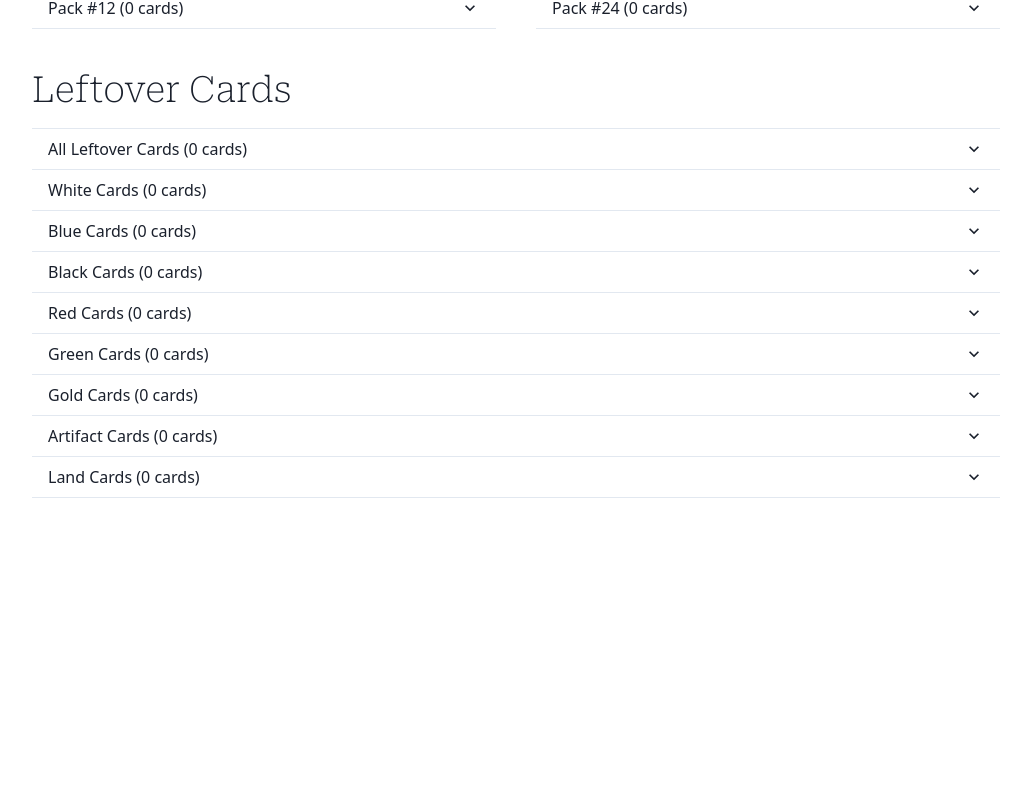
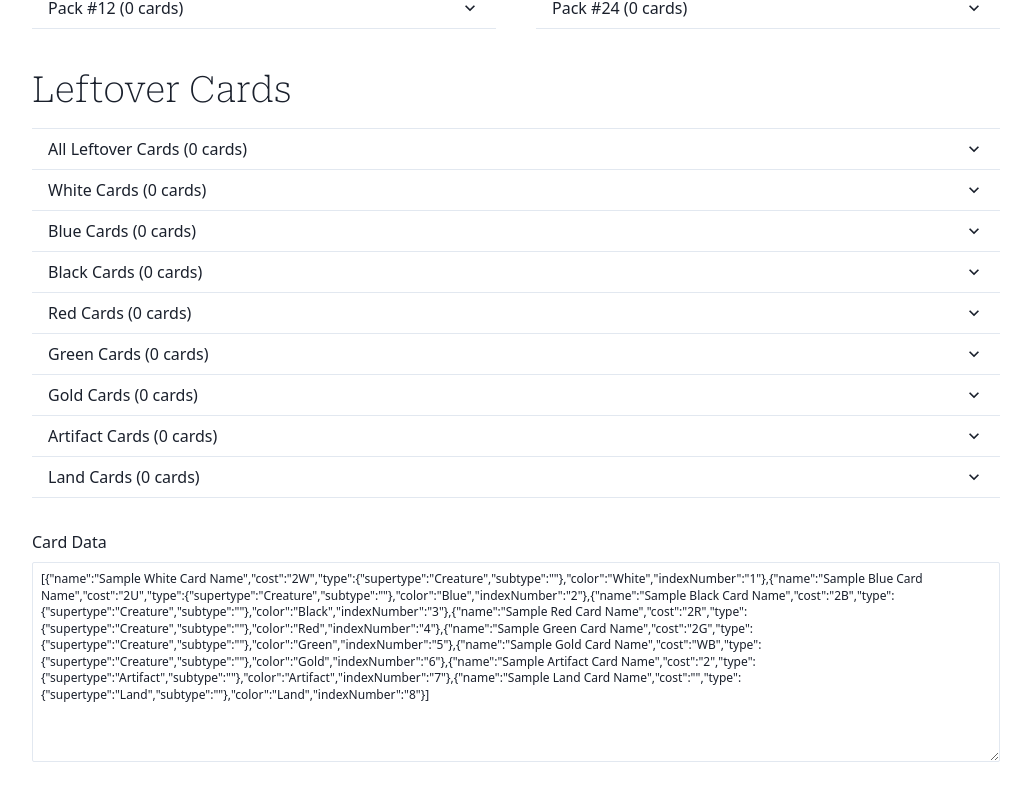
Before and after one commit to selena-groh/magic-packer, a Next.js app: page / in a window 1280 px wide. Shown: the part 838-1638 px from the top of the page, without its empty margins (124-1155 px from the left). Before the commit the page ends 1400 px from the top, so only its background shows below. Built offline with nearby package versions, Linux system fonts and the light colour scheme.

Commit message:
add card data pasting

```diff
--- /dev/null
+++ b/components/CardDataUploader.js
@@ -0,0 +1,24 @@
+import { FormControl, FormLabel, Textarea } from "@chakra-ui/react";
+
+const CardDataUploader = ({ cardData, updateCardData }) => {
+  let handleInputChange = (e) => {
+    let inputValue = e.target.value;
+    updateCardData(JSON.parse(inputValue));
+  };
+
+  return (
+    <FormControl my="32px">
+      <FormLabel>Card Data</FormLabel>
+      <Textarea
+        value={JSON.stringify(cardData)}
+        onChange={handleInputChange}
+        placeholder="Paste card data here in JSON format."
+        size="xs"
+        resize="vertical"
+        height="200px"
+      />
+    </FormControl>
+  );
+};
+
+export default CardDataUploader;
--- a/components/ConfigurablePacker.js
+++ b/components/ConfigurablePacker.js
@@ -1,28 +1,31 @@
+import { useEffect, useState } from "react";
+import { Flex, FormControl, FormErrorMessage } from "@chakra-ui/react";
 import Packer from "components/Packer";
-import { Flex, FormControl, FormErrorMessage } from "@chakra-ui/react";
-import { useEffect, useState } from "react";
 import ControlledNumberInput from "components/ControlledNumberInput";
+import CardDataUploader from "components/CardDataUploader";
 import { CARD_DATA } from "data/card_data";
 
 const CARDS_OF_EACH_COLOR = 1;
 const CARDS_PER_PACK = 15;
 const NUM_OF_PACKS = 24;
-const CARD_COUNT = CARD_DATA.length;
 
 const ConfigurablePacker = () => {
   const [cardsOfEachColor, setCardsOfEachColor] = useState(CARDS_OF_EACH_COLOR);
   const [cardsPerPack, setCardsPerPack] = useState(CARDS_PER_PACK);
   const [numOfPacks, setNumOfPacks] = useState(NUM_OF_PACKS);
 
+  const [cardData, setCardData] = useState(CARD_DATA);
+
+  const cardCount = cardData.length;
   // TODO: update this logic to account for cardsOfEachColor as well
-  const isError = cardsPerPack * numOfPacks > CARD_COUNT;
+  const isError = cardsPerPack * numOfPacks > cardCount;
 
+  // This counter increments when the config changes and is used to remount the Packer so that the cards get re-packed.
   const [configChangedCount, setConfigChangedCount] = useState(0);
 
-  useEffect(
-    () => setConfigChangedCount(configChangedCount + 1),
-    [cardsOfEachColor, cardsPerPack, numOfPacks]
-  );
+  useEffect(() => {
+    setConfigChangedCount(configChangedCount + 1);
+  }, [cardsOfEachColor, cardsPerPack, numOfPacks, cardData]);
 
   return (
     <>
@@ -51,17 +54,19 @@ const ConfigurablePacker = () => {
           <FormErrorMessage>
             Warning: Not enough cards. You've requested {numOfPacks} packs with{" "}
             {cardsPerPack} cards per pack which requires{" "}
-            {numOfPacks * cardsPerPack} cards, but there are only {CARD_COUNT}{" "}
+            {numOfPacks * cardsPerPack} cards, but there are only {cardCount}{" "}
             total cards.
           </FormErrorMessage>
         )}
       </FormControl>
       <Packer
+        key={configChangedCount}
         cardsOfEachColor={cardsOfEachColor}
         cardsPerPack={cardsPerPack}
         numOfPacks={numOfPacks}
-        key={configChangedCount}
+        cardData={cardData}
       />
+      <CardDataUploader cardData={cardData} updateCardData={setCardData} />
     </>
   );
 };
--- a/components/Packer.js
+++ b/components/Packer.js
@@ -1,12 +1,18 @@
 import { Accordion, Heading, SimpleGrid } from "@chakra-ui/react";
-import { CARD_DATA, CARD_DATA_BY_COLOR } from "data/card_data";
+import { CARD_DATA } from "data/card_data";
 import { useEffect, useState } from "react";
 import CardGroupAccordionItem from "components/CardGroupAccordionItem";
 import { COLORS } from "src/magic_constants";
+import { bucketCardsByColor } from "src/magic_helpers";
 
-const Packer = ({ cardsOfEachColor, cardsPerPack, numOfPacks }) => {
-  let cardsRemaining = [...CARD_DATA];
-  let bucketedCardsRemaining = { ...CARD_DATA_BY_COLOR };
+const Packer = ({
+  cardsOfEachColor,
+  cardsPerPack,
+  numOfPacks,
+  cardData = CARD_DATA,
+}) => {
+  let cardsRemaining = [...cardData];
+  let bucketedCardsRemaining = bucketCardsByColor([...cardData]);
 
   const [leftoverCards, setLeftoverCards] = useState(cardsRemaining);
   const [leftoverBucketedCards, setLeftoverBucketedCards] = useState(
--- a/data/sample_card_data.js
+++ b/data/sample_card_data.js
@@ -80,6 +80,7 @@ export const CARD_DATA = [
     indexNumber: "8",
   },
 ];
+
 export const CARD_DATA_BY_COLOR = {
   White: [
     {
```
Also changed, not shown: 1 other file (tests, documents, lock files or other folders).
